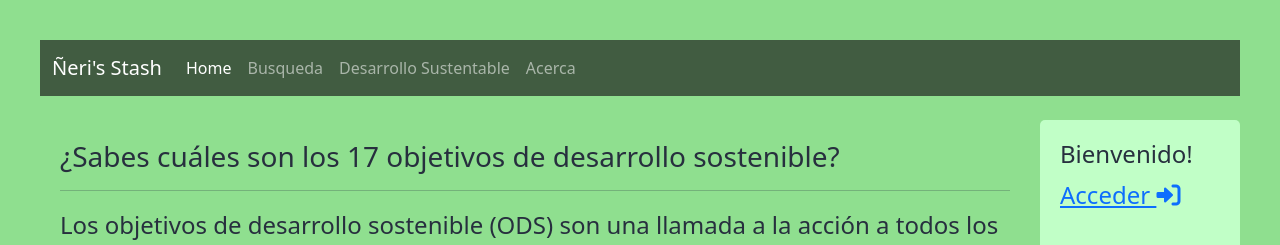
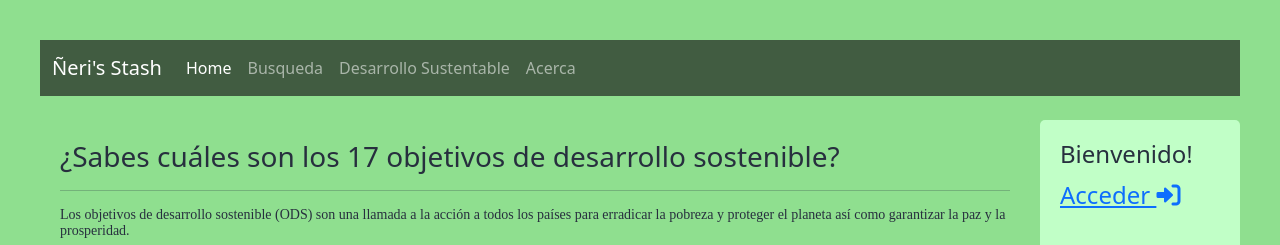
Before and after one commit to Pi7o/proyecto_informatorio_grupo14_2021, a Django app: page /ods/ in a window 1280 px wide. Shown: the top 245 px of the page. Run offline with Django 3.2, Linux system fonts and the light colour scheme; parts of the project's set-up code (start-up, migrations or seed data) failed here and were passed over; some libraries are stand-ins or nearby versions.

Commit message:
mensaje de confirmacion asd

```diff
--- a/django_proyect/settings/base.py
+++ b/django_proyect/settings/base.py
@@ -28,7 +28,7 @@ SECRET_KEY = '+onskj%21868*zq1lbdol^i_v-%jb$l*jp%vm(t*nl1zg29j17'
 # SECURITY WARNING: don't run with debug turned on in production!
 DEBUG = True
 
-ALLOWED_HOSTS = ["127.0.0.1", "0.0.0.0", "192.168.0.11"]
+ALLOWED_HOSTS = ["127.0.0.1", "0.0.0.0", "192.168.0.11", '.pythonanywhere.com']
 
 
 # Application definition
--- a/django_proyect/settings/production.py
+++ b/django_proyect/settings/production.py
@@ -1,3 +1,3 @@
 from .base import *
-
 DEBUG = False
+ALLOWED_HOSTS = ['127.0.0.1', '.pythonanywhere.com']
--- a/django_proyect/wsgi.py
+++ b/django_proyect/wsgi.py
@@ -11,6 +11,6 @@ import os
 
 from django.core.wsgi import get_wsgi_application
 
-os.environ.setdefault('DJANGO_SETTINGS_MODULE', 'django_proyect.settings.base')
+os.environ.setdefault('DJANGO_SETTINGS_MODULE', 'django_proyect.settings.production')
 
 application = get_wsgi_application()
--- a/static/styles.css
+++ b/static/styles.css
@@ -1,3 +1,9 @@
+.section-header p {
+    font-family: 'Times New Roman', Times, serif;
+    font-size: 14px;
+    line-height: 16px;
+}
+
 .btn-primary, .btn-primary:active, .btn-primary:visited {
     background-color: #55cf55 !important;
 }
--- a/templates/base.html
+++ b/templates/base.html
@@ -6,7 +6,7 @@
     <meta name="description" content="">
     <meta name="author" content="Grupo 14">
     <meta name="generator" content="Hugo 0.88.1">
-    <title>Portfolio</title>
+    <title>Ñeri's stash</title>
     <!-- Fonts -->
     <link rel="preconnect" href="https://fonts.googleapis.com">
     <link rel="preconnect" href="https://fonts.gstatic.com" crossorigin>
```
Also changed, not shown: README.md.
